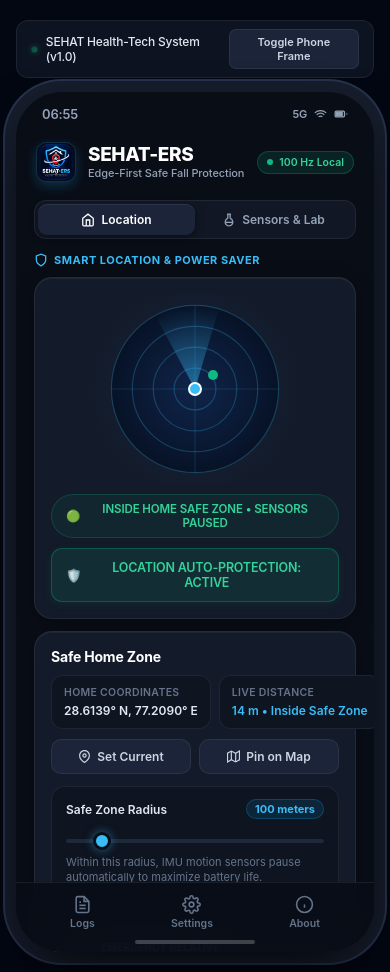
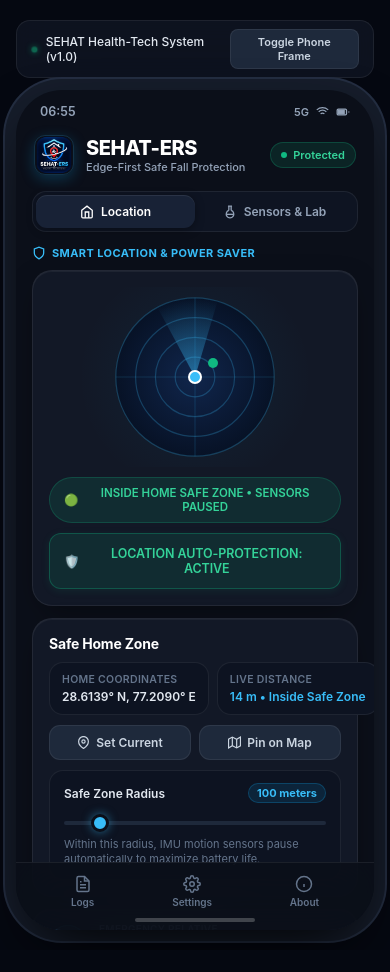
Before and after one commit to GourabBiswas2004/TRINETRA, a plain HTML site: page preview/public/index.html in a window 390 px wide. After the commit the page ends 950 px from the top, so only its background shows below. Drawn offline with Linux system fonts and the light colour scheme.

Commit message:
style: Refine frontend into simple, clean and beautiful mobile health-tech design

```diff
--- a/preview/public/index.html
+++ b/preview/public/index.html
@@ -5,7 +5,7 @@
   <meta name="viewport" content="width=device-width, initial-scale=1.0">
   <title>SEHAT-ERS • Edge-First Fall Protection</title>
   <link rel="manifest" href="manifest.json">
-  <meta name="theme-color" content="#090D16">
+  <meta name="theme-color" content="#0B0F19">
   <meta name="apple-mobile-web-app-capable" content="yes">
   <meta name="apple-mobile-web-app-status-bar-style" content="black-translucent">
   <link rel="apple-touch-icon" href="app_logo.png">
@@ -13,7 +13,7 @@
 </head>
 <body>
 
-  <!-- External Desktop Simulation Controls -->
+  <!-- External Desktop Simulation Controls Bar -->
   <header class="preview-header-bar">
     <div class="preview-badge">
       <span class="pulse-dot"></span>
@@ -25,9 +25,9 @@
   <!-- Device Shell (Mobile Mockup) -->
   <main class="device-shell" id="deviceShell">
 
-    <!-- Status Bar (iOS / Android Dynamic Header) -->
+    <!-- Android / iOS Status Bar -->
     <section class="android-status-bar" aria-label="Device Status">
-      <span id="liveClock">10:24</span>
+      <span id="liveClock">12:20</span>
       <div class="status-bar-icons">
         <span>5G</span>
         <svg viewBox="0 0 24 24" width="13" height="13" fill="none" stroke="currentColor" stroke-width="2.2">
@@ -47,7 +47,7 @@
     <!-- Scrollable Viewport Content -->
     <div class="app-viewport">
 
-      <!-- Sleek App Header with Logo & Status Pill -->
+      <!-- Minimal Brand Header -->
       <header class="app-header-row">
         <div class="header-brand">
           <img src="app_logo.png" alt="SEHAT-ERS Logo" class="app-logo-img">
@@ -58,7 +58,7 @@
         </div>
         <div class="header-status-pill">
           <span class="status-mini-dot"></span>
-          <span>100 Hz Local</span>
+          <span>Protected</span>
         </div>
       </header>
 
--- a/preview/public/styles.css
+++ b/preview/public/styles.css
@@ -1,49 +1,48 @@
 /* ==========================================================================
-   SEHAT-ERS • Modern Health-Tech Design System (Apple Health / Whoop / Oura)
+   SEHAT-ERS • Simple, Beautiful & Calm Health-Tech Mobile UI
    ========================================================================== */
 
 :root {
-  /* Obsidian Canvas & Card Hierarchy */
-  --bg-app: #090D16;
-  --bg-card: #131A29;
-  --bg-card-subtle: #101623;
-  --bg-surface-interactive: #1B2438;
-  --bg-surface-elevated: #222D46;
+  /* Core Obsidian & Midnight Palette */
+  --bg-app: #0B0F19;
+  --bg-card: #121826;
+  --bg-card-elevated: #182236;
+  --bg-surface: #1E293B;
+  --bg-surface-hover: #26354D;
 
-  /* Refined Accent Palette */
+  /* Calming Accents */
   --accent-cyan: #38BDF8;
   --accent-teal: #0EA5E9;
   --accent-emerald: #10B981;
-  --accent-emerald-tint: rgba(16, 185, 129, 0.12);
+  --accent-emerald-soft: rgba(16, 185, 129, 0.12);
   --accent-amber: #F59E0B;
+  --accent-amber-soft: rgba(245, 158, 11, 0.12);
   --accent-red: #EF4444;
-  --accent-red-tint: rgba(239, 68, 68, 0.12);
+  --accent-red-soft: rgba(239, 68, 68, 0.14);
 
-  /* Typography Colors */
-  --text-white: #FFFFFF;
-  --text-primary: #F8FAFC;
+  /* Typography */
+  --text-primary: #FFFFFF;
   --text-secondary: #94A3B8;
   --text-muted: #64748B;
 
-  /* Glassmorphism & Hairline Borders */
-  --border-hairline: 1px solid rgba(255, 255, 255, 0.07);
-  --border-focus: 1px solid rgba(56, 189, 248, 0.4);
-  --glass-dock: rgba(9, 13, 22, 0.88);
-  --card-shadow: 0 4px 20px -2px rgba(0, 0, 0, 0.4), inset 0 1px 0 0 rgba(255, 255, 255, 0.05);
+  /* Borders & Shadows */
+  --border-subtle: 1px solid rgba(255, 255, 255, 0.07);
+  --border-highlight: 1px solid rgba(56, 189, 248, 0.25);
+  --glass-nav: rgba(11, 15, 25, 0.88);
+  --card-shadow: 0 10px 30px -10px rgba(0, 0, 0, 0.5), inset 0 1px 0 rgba(255, 255, 255, 0.05);
 }
 
-/* Base Reset & Typography */
+/* Base Styles */
 * {
   box-sizing: border-box;
   margin: 0;
   padding: 0;
-  font-family: -apple-system, BlinkMacSystemFont, "SF Pro Display", "Inter", "Segoe UI", Roboto, sans-serif;
+  font-family: -apple-system, BlinkMacSystemFont, "SF Pro Display", "Inter", Roboto, sans-serif;
   -webkit-font-smoothing: antialiased;
-  -moz-osx-font-smoothing: grayscale;
 }
 
 body {
-  background-color: #030712;
+  background-color: #050811;
   color: var(--text-primary);
   min-height: 100vh;
   display: flex;
@@ -54,21 +53,19 @@ body {
   overflow-x: hidden;
 }
 
-/* ==========================================================================
-   External Desktop Controls Bar
-   ========================================================================== */
+/* Desktop Header Controls */
 .preview-header-bar {
   width: 100%;
-  max-width: 420px;
+  max-width: 410px;
   display: flex;
   justify-content: space-between;
   align-items: center;
-  margin-bottom: 14px;
+  margin-bottom: 12px;
   padding: 8px 14px;
-  background: rgba(19, 26, 41, 0.7);
+  background: rgba(18, 24, 38, 0.7);
   backdrop-filter: blur(16px);
-  border-radius: 12px;
-  border: var(--border-hairline);
+  border-radius: 14px;
+  border: var(--border-subtle);
   font-size: 12px;
   color: var(--text-secondary);
 }
@@ -77,9 +74,8 @@ body {
   display: inline-flex;
   align-items: center;
   gap: 8px;
+  font-weight: 500;
   color: #E2E8F0;
-  font-weight: 500;
-  letter-spacing: -0.2px;
 }
 
 .pulse-dot {
@@ -88,20 +84,20 @@ body {
   background: var(--accent-emerald);
   border-radius: 50%;
   box-shadow: 0 0 8px var(--accent-emerald);
-  animation: pulseLive 2s infinite;
+  animation: pulseDot 2s infinite ease-in-out;
 }
 
-@keyframes pulseLive {
-  0%, 100% { opacity: 1; transform: scale(1); }
-  50% { opacity: 0.4; transform: scale(0.85); }
+@keyframes pulseDot {
+  0%, 100% { transform: scale(1); opacity: 1; }
+  50% { transform: scale(0.85); opacity: 0.5; }
 }
 
 .mode-toggle-btn {
-  background: var(--bg-surface-interactive);
-  border: var(--border-hairline);
+  background: var(--bg-surface);
+  border: var(--border-subtle);
   color: #CBD5E1;
-  padding: 5px 11px;
-  border-radius: 7px;
+  padding: 5px 12px;
+  border-radius: 8px;
   cursor: pointer;
   font-size: 11px;
   font-weight: 600;
@@ -109,20 +105,20 @@ body {
 }
 
 .mode-toggle-btn:hover {
-  background: var(--bg-surface-elevated);
+  background: var(--bg-surface-hover);
   color: #FFFFFF;
 }
 
 /* ==========================================================================
-   Phone Shell Container
+   Device Shell (Sleek Smartphone Frame)
    ========================================================================== */
 .device-shell {
   width: 100%;
-  max-width: 410px;
-  height: 860px;
+  max-width: 400px;
+  height: 840px;
   background: var(--bg-app);
   border-radius: 46px;
-  box-shadow: 0 25px 60px -15px rgba(0, 0, 0, 0.9), 0 0 0 11px #161D2C, 0 0 0 13px #27334D;
+  box-shadow: 0 25px 60px -15px rgba(0, 0, 0, 0.95), 0 0 0 11px #161D2B, 0 0 0 13px #242E42;
   display: flex;
   flex-direction: column;
   overflow: hidden;
@@ -137,16 +133,15 @@ body {
   box-shadow: 0 12px 40px rgba(0, 0, 0, 0.7);
 }
 
-/* Android / iOS Status Bar */
+/* Status Bar */
 .android-status-bar {
   display: flex;
   justify-content: space-between;
   align-items: center;
-  padding: 14px 26px 8px;
-  font-size: 13px;
+  padding: 14px 24px 6px;
+  font-size: 12.5px;
   font-weight: 600;
   color: #94A3B8;
-  letter-spacing: -0.2px;
   user-select: none;
   z-index: 10;
 }
@@ -156,36 +151,33 @@ body {
   align-items: center;
   gap: 7px;
   font-size: 11px;
-  color: #94A3B8;
 }
 
-/* ==========================================================================
-   Scrollable App Viewport
-   ========================================================================== */
+/* Scrollable Viewport */
 .app-viewport {
   flex: 1;
   overflow-y: auto;
   overflow-x: hidden;
-  padding: 8px 18px 86px; /* 86px bottom padding to clear the fixed bottom nav dock */
+  padding: 6px 16px 84px; /* Space for bottom dock */
   scroll-behavior: smooth;
 }
 
 .app-viewport::-webkit-scrollbar {
-  width: 4px;
+  width: 3px;
 }
 .app-viewport::-webkit-scrollbar-thumb {
-  background: rgba(255, 255, 255, 0.1);
+  background: rgba(255, 255, 255, 0.12);
   border-radius: 4px;
 }
 
 /* ==========================================================================
-   App Header (Minimal & Sleek)
+   Header (Calm, Modern & Minimal)
    ========================================================================== */
 .app-header-row {
   display: flex;
   align-items: center;
   justify-content: space-between;
-  margin-bottom: 14px;
+  margin-bottom: 12px;
   padding: 4px 2px;
 }
 
@@ -198,9 +190,9 @@ body {
 .app-logo-img {
   width: 40px;
   height: 40px;
-  border-radius: 10px;
+  border-radius: 11px;
   object-fit: cover;
-  box-shadow: 0 4px 12px rgba(14, 165, 233, 0.25);
+  box-shadow: 0 4px 14px rgba(14, 165, 233, 0.25);
   border: 1px solid rgba(56, 189, 248, 0.2);
 }
 
@@ -210,7 +202,7 @@ body {
 }
 
 .app-title-text {
-  font-size: 19px;
+  font-size: 20px;
   font-weight: 800;
   letter-spacing: -0.4px;
   color: #FFFFFF;
@@ -221,18 +213,17 @@ body {
   font-size: 11px;
   color: var(--text-secondary);
   font-weight: 500;
-  letter-spacing: -0.1px;
 }
 
 .header-status-pill {
   display: inline-flex;
   align-items: center;
   gap: 6px;
-  padding: 4px 9px;
-  background: var(--accent-emerald-tint);
+  padding: 5px 10px;
+  background: var(--accent-emerald-soft);
   border: 1px solid rgba(16, 185, 129, 0.25);
   border-radius: 20px;
-  font-size: 10.5px;
+  font-size: 11px;
   font-weight: 600;
   color: #34D399;
 }
@@ -245,31 +236,31 @@ body {
 }
 
 /* ==========================================================================
-   Segmented Tab Control (Pill-shaped)
+   Pill Segmented Tab Control
    ========================================================================== */
 .tab-container {
   display: flex;
-  background: #111724;
+  background: #0E1422;
   padding: 3px;
-  border-radius: 12px;
+  border-radius: 14px;
   margin-bottom: 14px;
-  border: var(--border-hairline);
+  border: var(--border-subtle);
 }
 
 .tab-btn {
   flex: 1;
-  padding: 8px 10px;
+  padding: 9px 12px;
   border: none;
   background: transparent;
   color: var(--text-secondary);
   font-size: 12px;
   font-weight: 600;
-  border-radius: 9px;
+  border-radius: 11px;
   cursor: pointer;
   display: flex;
   align-items: center;
   justify-content: center;
-  gap: 6px;
+  gap: 7px;
   transition: all 0.2s cubic-bezier(0.16, 1, 0.3, 1);
 }
 
@@ -280,16 +271,16 @@ body {
 }
 
 .tab-btn.active {
-  background: var(--bg-surface-interactive);
+  background: var(--bg-card-elevated);
   color: #FFFFFF;
-  box-shadow: 0 2px 8px rgba(0, 0, 0, 0.4), inset 0 1px 0 rgba(255, 255, 255, 0.08);
+  box-shadow: 0 2px 10px rgba(0, 0, 0, 0.35), inset 0 1px 0 rgba(255, 255, 255, 0.08);
 }
 
-/* Section Subheaders */
+/* Section Subheader Banner */
 .section-banner {
   font-size: 11px;
   font-weight: 700;
-  letter-spacing: 0.5px;
+  letter-spacing: 0.4px;
   text-transform: uppercase;
   margin-bottom: 10px;
   display: flex;
@@ -301,14 +292,14 @@ body {
 .section-banner.amber { color: var(--accent-amber); }
 
 /* ==========================================================================
-   Cards & Layout Components
+   Cards & Layout
    ========================================================================== */
-.card-dark, .card-surface {
+.card-dark, .card-surface, .self-test-card {
   background: var(--bg-card);
-  border-radius: 18px;
+  border-radius: 20px;
   padding: 16px;
   margin-bottom: 12px;
-  border: var(--border-hairline);
+  border: var(--border-subtle);
   box-shadow: var(--card-shadow);
   position: relative;
 }
@@ -324,12 +315,12 @@ body {
 /* Radar Pulse Container */
 .radar-box {
   width: 100%;
-  height: 190px;
+  height: 180px;
   position: relative;
   display: flex;
   align-items: center;
   justify-content: center;
-  background: radial-gradient(circle at center, rgba(14, 165, 233, 0.07) 0%, transparent 70%);
+  background: radial-gradient(circle at center, rgba(14, 165, 233, 0.08) 0%, transparent 68%);
 }
 
 #radarCanvas {
@@ -338,12 +329,12 @@ body {
   border-radius: 12px;
 }
 
-/* Geofence Live State Pill */
+/* Geofence Status Banner Capsule */
 .geofence-status-banner {
-  background: rgba(16, 185, 129, 0.08);
-  border: 1px solid rgba(16, 185, 129, 0.2);
+  background: var(--accent-emerald-soft);
+  border: 1px solid rgba(16, 185, 129, 0.22);
   border-radius: 24px;
-  padding: 7px 14px;
+  padding: 8px 14px;
   text-align: center;
   font-size: 11.5px;
   font-weight: 600;
@@ -353,14 +344,13 @@ body {
   align-items: center;
   justify-content: center;
   gap: 6px;
-  letter-spacing: -0.1px;
 }
 
-/* Generic Action Buttons (Sleek Health-Tech) */
+/* Action Buttons (Refined, Clean & Subtle) */
 .btn-action {
   width: 100%;
-  padding: 11px 14px;
-  border-radius: 11px;
+  padding: 12px 14px;
+  border-radius: 12px;
   font-size: 12.5px;
   font-weight: 600;
   cursor: pointer;
@@ -370,61 +360,57 @@ body {
   gap: 8px;
   transition: all 0.2s cubic-bezier(0.16, 1, 0.3, 1);
   margin-top: 10px;
-  letter-spacing: -0.2px;
+  letter-spacing: -0.1px;
 }
 
 .btn-action:active {
   transform: scale(0.98);
 }
 
-/* Dynamic button states matching app.js classes */
 .btn-action.btn-green {
-  background: rgba(16, 185, 129, 0.12);
+  background: var(--accent-emerald-soft);
   color: #34D399;
   border: 1px solid rgba(16, 185, 129, 0.3);
-  box-shadow: 0 2px 10px rgba(16, 185, 129, 0.1);
+  box-shadow: 0 2px 8px rgba(16, 185, 129, 0.1);
 }
 
 .btn-action.btn-green:hover {
   background: rgba(16, 185, 129, 0.18);
-  border-color: rgba(16, 185, 129, 0.45);
 }
 
 .btn-action.btn-blue {
-  background: rgba(14, 165, 233, 0.14);
+  background: rgba(14, 165, 233, 0.12);
   color: #38BDF8;
-  border: 1px solid rgba(14, 165, 233, 0.32);
-  box-shadow: 0 2px 10px rgba(14, 165, 233, 0.12);
+  border: 1px solid rgba(14, 165, 233, 0.3);
+  box-shadow: 0 2px 8px rgba(14, 165, 233, 0.1);
 }
 
 .btn-action.btn-blue:hover {
-  background: rgba(14, 165, 233, 0.2);
-  border-color: rgba(14, 165, 233, 0.5);
+  background: rgba(14, 165, 233, 0.18);
 }
 
 .btn-action.btn-slate {
-  background: var(--bg-surface-interactive);
+  background: var(--bg-surface);
   color: #94A3B8;
-  border: var(--border-hairline);
+  border: var(--border-subtle);
 }
 
 .btn-action.btn-slate:hover {
-  background: var(--bg-surface-elevated);
+  background: var(--bg-surface-hover);
   color: #FFFFFF;
 }
 
 .btn-action.btn-amber-sim {
-  background: rgba(245, 158, 11, 0.1);
+  background: var(--accent-amber-soft);
   color: #FBBF24;
-  border: 1px solid rgba(245, 158, 11, 0.25);
+  border: 1px solid rgba(245, 158, 11, 0.28);
 }
 
 .btn-action.btn-amber-sim:hover {
-  background: rgba(245, 158, 11, 0.16);
-  border-color: rgba(245, 158, 11, 0.4);
+  background: rgba(245, 158, 11, 0.18);
 }
 
-/* Metric 2-Column Grid (Home Zone) */
+/* 2-Column Metric Grid */
 .metric-grid-2col {
   display: grid;
   grid-template-columns: 1fr 1fr;
@@ -433,9 +419,9 @@ body {
 }
 
 .metric-tile {
-  background: #0E1420;
-  border: var(--border-hairline);
-  border-radius: 12px;
+  background: #0D1321;
+  border: var(--border-subtle);
+  border-radius: 14px;
   padding: 10px 12px;
 }
 
@@ -445,7 +431,7 @@ body {
   text-transform: uppercase;
   color: var(--text-muted);
   letter-spacing: 0.3px;
-  margin-bottom: 4px;
+  margin-bottom: 3px;
 }
 
 .metric-val {
@@ -466,14 +452,14 @@ body {
   display: grid;
   grid-template-columns: 1fr 1fr;
   gap: 8px;
-  margin-bottom: 12px;
+  margin-bottom: 10px;
 }
 
 .btn-secondary {
   padding: 9px 12px;
-  background: var(--bg-surface-interactive);
-  border: var(--border-hairline);
-  border-radius: 10px;
+  background: var(--bg-surface);
+  border: var(--border-subtle);
+  border-radius: 11px;
   color: #CBD5E1;
   font-size: 12px;
   font-weight: 600;
@@ -486,19 +472,18 @@ body {
 }
 
 .btn-secondary:hover {
-  background: var(--bg-surface-elevated);
+  background: var(--bg-surface-hover);
   color: #FFFFFF;
-  border-color: rgba(255, 255, 255, 0.14);
 }
 
 .btn-secondary:active {
   transform: scale(0.97);
 }
 
-/* Modern Radius Slider Control */
+/* Radius Slider Control Box */
 .radius-control-box {
-  background: #0E1420;
-  border: var(--border-hairline);
+  background: #0D1321;
+  border: var(--border-subtle);
   border-radius: 14px;
   padding: 12px 14px;
   margin-top: 4px;
@@ -508,7 +493,7 @@ body {
   display: flex;
   justify-content: space-between;
   align-items: center;
-  margin-bottom: 8px;
+  margin-bottom: 6px;
 }
 
 .radius-title {
@@ -545,7 +530,7 @@ body {
   height: 18px;
   border-radius: 50%;
   background: #38BDF8;
-  border: 3px solid #090D16;
+  border: 3px solid #0B0F19;
   box-shadow: 0 0 10px rgba(56, 189, 248, 0.5);
   cursor: pointer;
   transition: transform 0.1s;
@@ -562,23 +547,23 @@ body {
   margin-top: 4px;
 }
 
-/* Emergency Contact Card (Profile Style) */
+/* Caregiver Profile Card */
 .contact-clickable-card {
   background: var(--bg-card);
-  border-radius: 16px;
+  border-radius: 18px;
   padding: 13px 16px;
   margin-bottom: 12px;
   display: flex;
   align-items: center;
   justify-content: space-between;
-  border: var(--border-hairline);
+  border: var(--border-subtle);
   box-shadow: var(--card-shadow);
   cursor: pointer;
   transition: all 0.2s ease;
 }
 
 .contact-clickable-card:hover {
-  background: var(--bg-surface-interactive);
+  background: var(--bg-surface);
   border-color: rgba(255, 255, 255, 0.12);
   transform: translateY(-1px);
 }
@@ -640,7 +625,7 @@ body {
   color: #FFFFFF;
 }
 
-/* Subtle Informational Footer Note */
+/* Power Benefit Explainer */
 .power-benefit-box {
   background: rgba(16, 185, 129, 0.05);
   border-radius: 12px;
@@ -648,7 +633,7 @@ body {
   font-size: 11px;
   color: var(--text-secondary);
   line-height: 1.45;
-  border: 1px solid rgba(16, 185, 129, 0.15);
+  border: 1px solid rgba(16, 185, 129, 0.14);
   display: flex;
   align-items: flex-start;
   gap: 8px;
@@ -669,46 +654,46 @@ body {
   font-size: 12.5px;
   font-weight: 700;
   text-align: center;
-  background: var(--bg-surface-interactive);
+  background: var(--bg-surface);
   color: var(--text-secondary);
   margin-bottom: 10px;
   letter-spacing: 0.2px;
-  border: var(--border-hairline);
+  border: var(--border-subtle);
   transition: all 0.3s ease;
 }
 
 .service-status-banner.running {
-  background: rgba(16, 185, 129, 0.1);
+  background: var(--accent-emerald-soft);
   color: #34D399;
   border: 1px solid rgba(16, 185, 129, 0.25);
   box-shadow: 0 0 15px rgba(16, 185, 129, 0.1);
 }
 
-/* Unified Gauge Box */
+/* Circular Gauge Card */
 .gauge-box {
   display: flex;
   flex-direction: column;
   align-items: center;
   justify-content: center;
-  padding: 4px 0 8px;
+  padding: 4px 0 6px;
 }
 
 .gauge-svg {
-  width: 154px;
-  height: 154px;
-  filter: drop-shadow(0 0 12px rgba(56, 189, 248, 0.15));
+  width: 146px;
+  height: 146px;
+  filter: drop-shadow(0 0 10px rgba(56, 189, 248, 0.15));
 }
 
 .gauge-bg {
   fill: none;
-  stroke: #182235;
-  stroke-width: 8;
+  stroke: #162033;
+  stroke-width: 7;
 }
 
 .gauge-fill {
   fill: none;
   stroke: var(--accent-cyan);
-  stroke-width: 8;
+  stroke-width: 7;
   stroke-linecap: round;
   transform: rotate(-90deg);
   transform-origin: 50% 50%;
@@ -724,9 +709,9 @@ body {
 }
 
 .gauge-label {
-  font-size: 9px;
+  font-size: 8.5px;
   font-weight: 600;
-  letter-spacing: 0.5px;
+  letter-spacing: 0.6px;
   fill: var(--text-muted);
   text-anchor: middle;
 }
@@ -739,14 +724,14 @@ body {
   font-weight: 500;
 }
 
-/* Oscilloscope Canvas & 3-Column Stat Bar */
+/* Waveform Canvas & 3-Column Chips Bar */
 .waveform-box {
   width: 100%;
-  height: 120px;
+  height: 115px;
   margin: 6px 0 10px;
-  border-radius: 10px;
+  border-radius: 12px;
   overflow: hidden;
-  border: var(--border-hairline);
+  border: var(--border-subtle);
 }
 
 #waveCanvas {
@@ -759,10 +744,10 @@ body {
   display: grid;
   grid-template-columns: 1fr 1fr 1fr;
   gap: 6px;
-  background: #0E1420;
+  background: #0D1321;
   padding: 8px;
   border-radius: 12px;
-  border: var(--border-hairline);
+  border: var(--border-subtle);
 }
 
 .chip {
@@ -770,20 +755,11 @@ body {
   font-size: 11px;
   font-weight: 600;
   color: #CBD5E1;
-  padding: 4px;
+  padding: 3px;
 }
 
 .chip:not(:last-child) {
   border-right: 1px solid rgba(255, 255, 255, 0.06);
-}
-
-/* Self Test Card */
-.self-test-card {
-  background: var(--bg-card);
-  border-radius: 16px;
-  padding: 14px;
-  margin-bottom: 12px;
-  border: var(--border-hairline);
 }
 
 .self-test-output {
@@ -792,23 +768,23 @@ body {
   margin-top: 8px;
   line-height: 1.4;
   padding: 8px 10px;
-  background: #0E1420;
-  border-radius: 8px;
-  border: var(--border-hairline);
+  background: #0D1321;
+  border-radius: 10px;
+  border: var(--border-subtle);
 }
 
 /* ==========================================================================
-   Persistent Bottom Navigation Dock (iOS / Android Style)
+   Persistent Bottom Navigation Dock (Apple Health Style)
    ========================================================================== */
 .bottom-nav-dock {
   position: absolute;
   bottom: 0;
   left: 0;
   right: 0;
-  background: var(--glass-dock);
+  background: var(--glass-nav);
   backdrop-filter: blur(20px);
   -webkit-backdrop-filter: blur(20px);
-  border-top: var(--border-hairline);
+  border-top: var(--border-subtle);
   padding: 8px 16px 6px;
   display: flex;
   flex-direction: column;
@@ -830,7 +806,7 @@ body {
   flex-direction: column;
   align-items: center;
   gap: 3px;
-  font-size: 10.5px;
+  font-size: 10px;
   font-weight: 600;
   cursor: pointer;
   padding: 4px 14px;
@@ -839,8 +815,8 @@ body {
 }
 
 .nav-dock-btn svg {
-  width: 19px;
-  height: 19px;
+  width: 18px;
+  height: 18px;
   stroke: var(--text-muted);
   transition: stroke 0.2s, transform 0.2s;
 }
@@ -883,38 +859,38 @@ body {
   justify-content: center;
   padding: 30px 24px;
   text-align: center;
-  animation: flashDanger 1.2s infinite alternate ease-in-out;
+  animation: dangerStrobe 1.2s infinite alternate ease-in-out;
 }
 
 .alert-overlay.active {
   display: flex;
 }
 
-@keyframes flashDanger {
+@keyframes dangerStrobe {
   0% { background: #3B0707; }
   100% { background: #641010; }
 }
 
 .alert-icon-ring {
-  width: 88px;
-  height: 88px;
+  width: 84px;
+  height: 84px;
   border-radius: 50%;
   background: #DC2626;
   display: flex;
   align-items: center;
   justify-content: center;
   box-shadow: 0 0 35px #EF4444;
-  margin-bottom: 18px;
-  animation: pulseAlertRing 0.8s infinite;
+  margin-bottom: 16px;
+  animation: pulseRing 0.8s infinite;
 }
 
 .alert-icon-ring svg {
-  width: 44px;
-  height: 44px;
+  width: 42px;
+  height: 42px;
   stroke: #FFFFFF;
 }
 
-@keyframes pulseAlertRing {
+@keyframes pulseRing {
   0%, 100% { transform: scale(1); }
   50% { transform: scale(1.08); }
 }
@@ -927,7 +903,7 @@ body {
 }
 
 .alert-countdown {
-  font-size: 58px;
+  font-size: 56px;
   font-weight: 900;
   color: #FEF08A;
   margin: 8px 0;
@@ -1008,7 +984,7 @@ body {
   border-top-right-radius: 26px;
   padding: 12px 20px 32px;
   overflow-y: auto;
-  border-top: var(--border-hairline);
+  border-top: var(--border-subtle);
   box-shadow: 0 -10px 40px rgba(0, 0, 0, 0.8);
   animation: slideUpModal 0.25s cubic-bezier(0.16, 1, 0.3, 1);
 }
@@ -1042,7 +1018,7 @@ body {
 }
 
 .modal-close-btn {
-  background: var(--bg-surface-interactive);
+  background: var(--bg-surface);
   border: none;
   color: var(--text-secondary);
   width: 26px;
@@ -1057,7 +1033,7 @@ body {
 }
 
 .modal-close-btn:hover {
-  background: var(--bg-surface-elevated);
+  background: var(--bg-surface-hover);
   color: #FFFFFF;
 }
 
@@ -1065,7 +1041,7 @@ body {
 .toast-notice {
   position: fixed;
   bottom: 24px;
-  background: #131A29;
+  background: #121826;
   color: #FFFFFF;
   padding: 10px 18px;
   border-radius: 12px;
```
